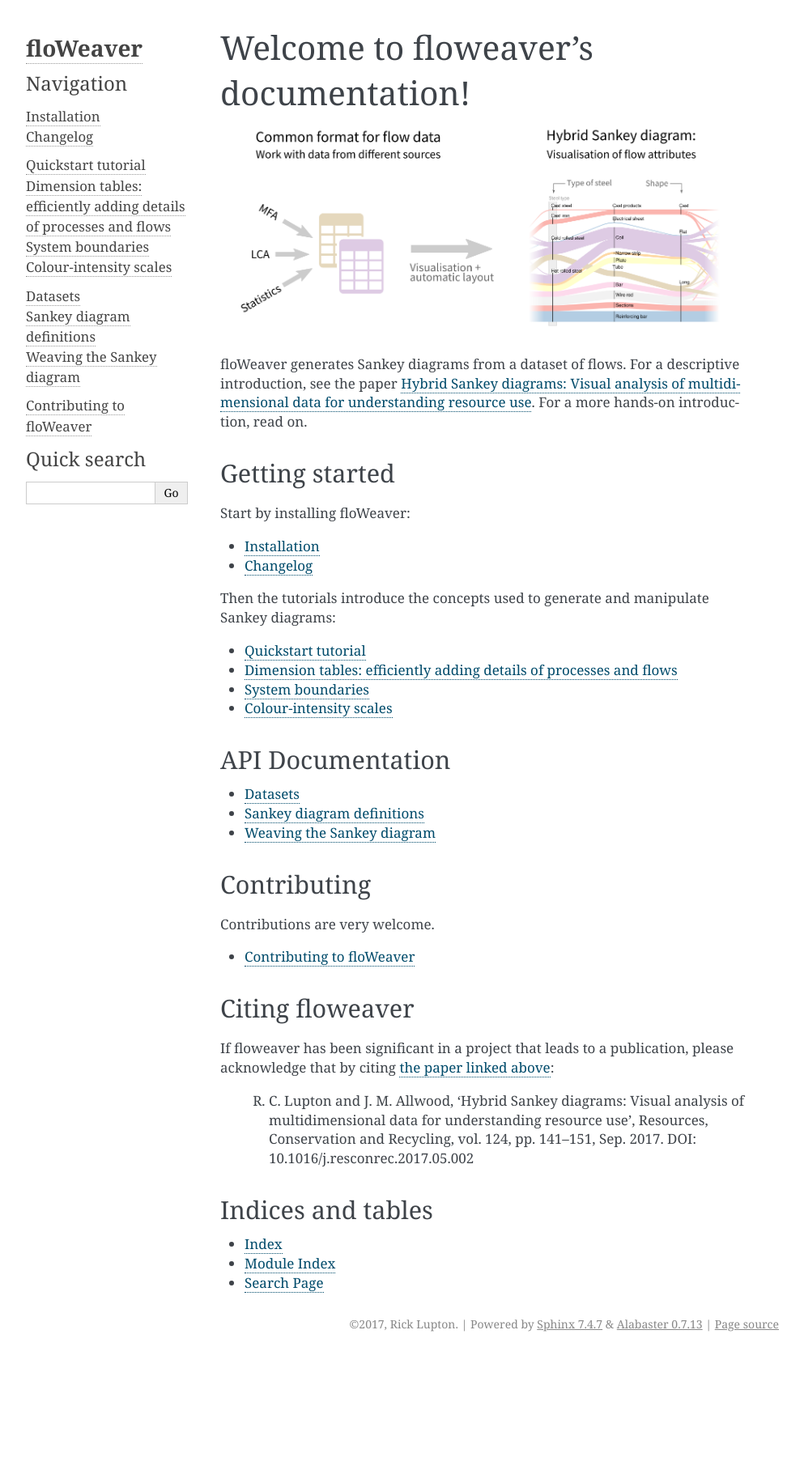
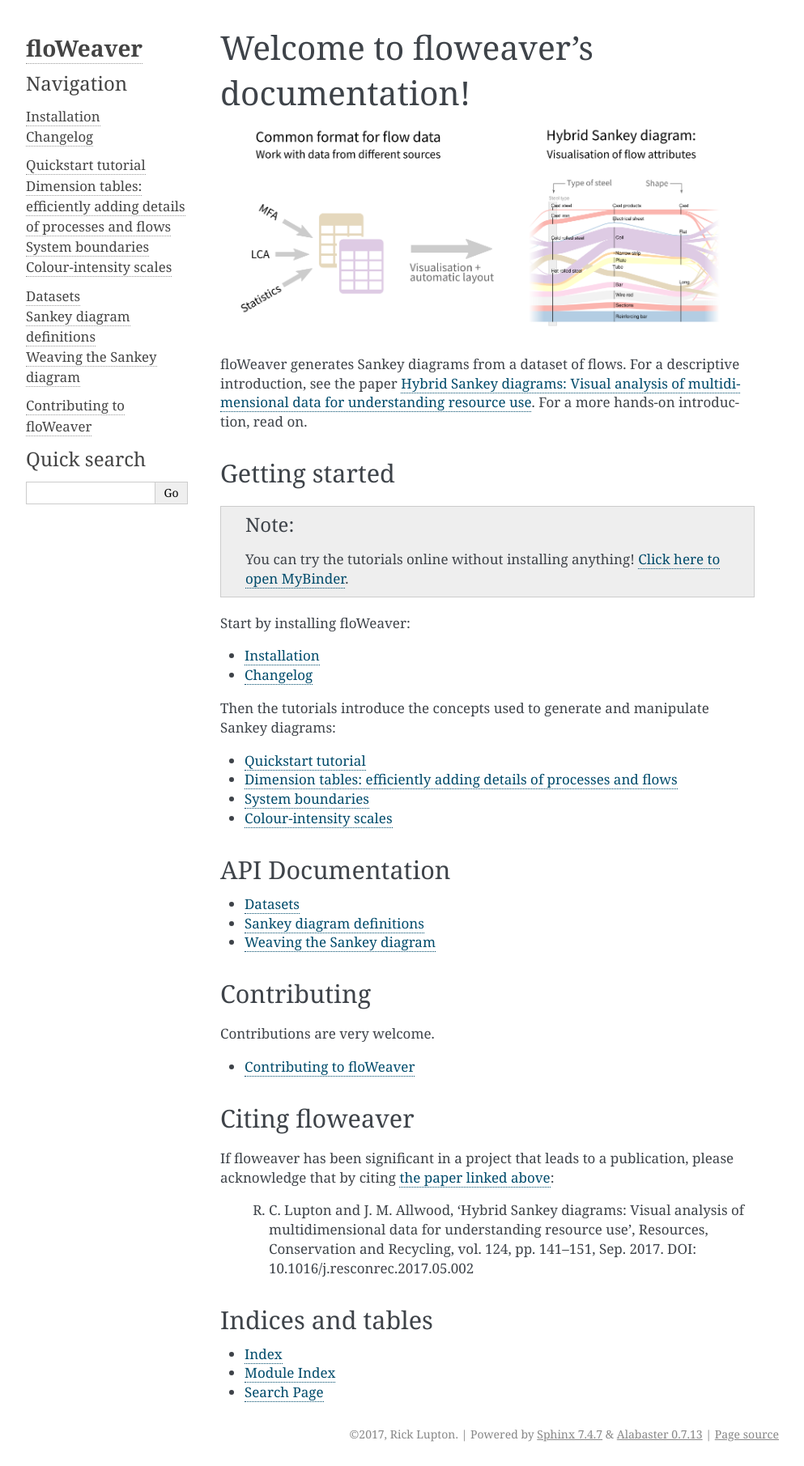
Before and after one commit to ricklupton/floweaver, a Sphinx documentation site: the page built from docs/index.rst, in a window 1280 px wide. Shown: the whole page at 81% size, without its empty margins (148-1141 px from the left). Built offline with Sphinx 7.4.7, drawn with Linux system fonts in a browser that asks for light colours; a script that is not in the unit is left out; comment, search, counter and statistics services are not loaded; before the commit the page ends 1675 px from its top, so only the background shows below that.

Commit message:
Add tutorial index notebook and add link to docs front page to Binder

```diff
--- a/docs/index.rst
+++ b/docs/index.rst
@@ -16,6 +16,12 @@
 
 Getting started
 ---------------
+
+.. note::
+
+   You can try the tutorials online without installing anything! `Click here to
+   open MyBinder
+   <https://mybinder.org/v2/gh/ricklupton/floweaver/master?filepath=docs%2Ftutorials%2Findex.ipynb>`_.
 
 Start by installing floWeaver:
 
```
Also changed, not shown: docs/tutorials/index.ipynb (added).
